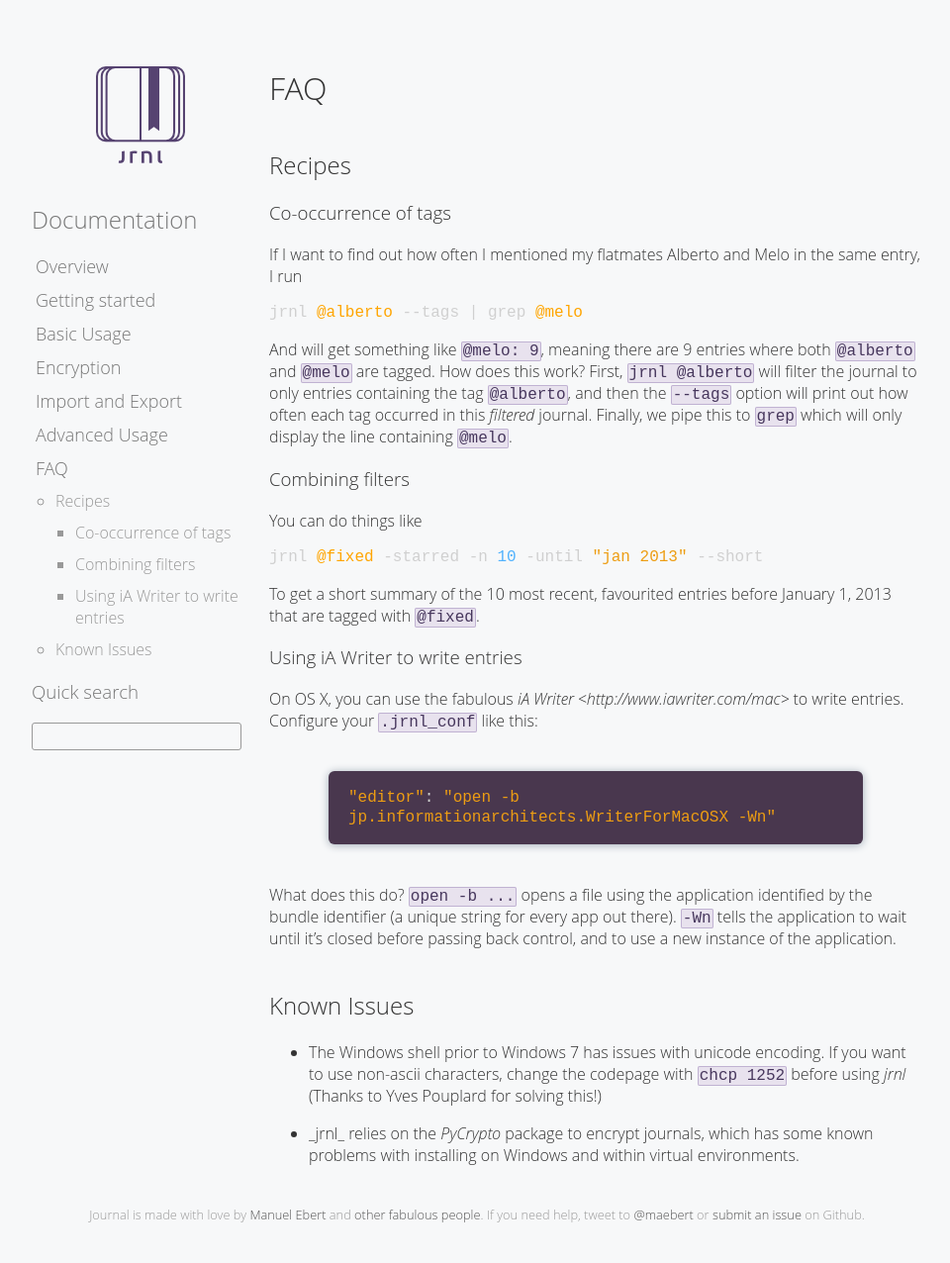
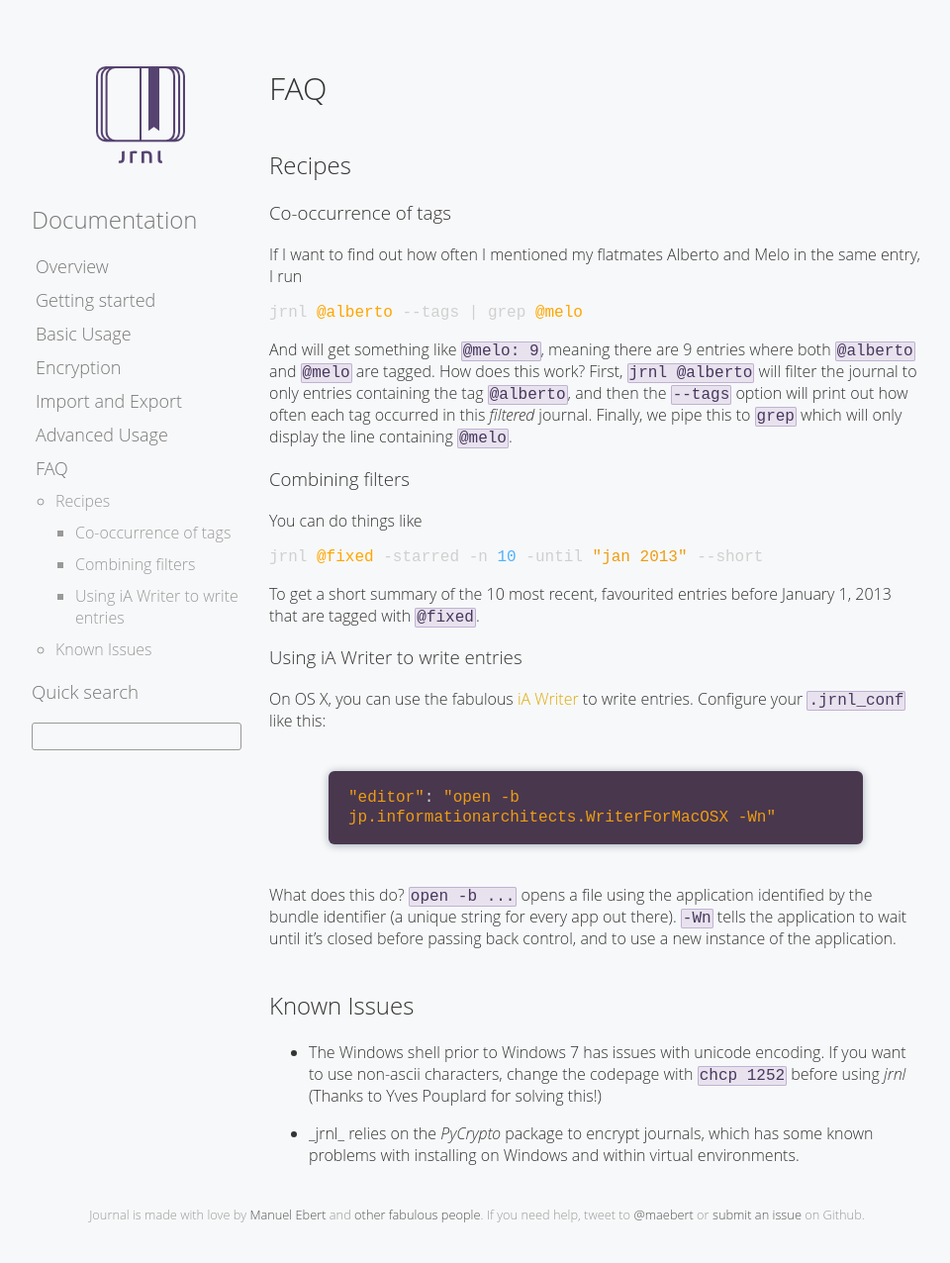
Before and after one commit to jrnl-org/jrnl, a Sphinx documentation site: the page built from docs/recipes.rst, in a window 1280 px wide. Shown: the whole page at 99% size, without its empty margins (158-1118 px from the left). Built offline with Sphinx 7.4.7, drawn with Linux system fonts in a browser that asks for light colours.

Commit message:
Updated docs from master

```diff
--- a/docs/recipes.rst
+++ b/docs/recipes.rst
@@ -28,7 +28,7 @@ To get a short summary of the 10 most recent, favourited entries before January
 Using iA Writer to write entries
 ~~~~~~~~~~~~~~~~~~~~~~~~~~~~~~~~
 
-On OS X, you can use the fabulous `iA Writer <http://www.iawriter.com/mac>` to write entries. Configure your ``.jrnl_conf`` like this:
+On OS X, you can use the fabulous `iA Writer <http://www.iawriter.com/mac>`_ to write entries. Configure your ``.jrnl_conf`` like this:
 
 .. code-block:: javascript
 
```
